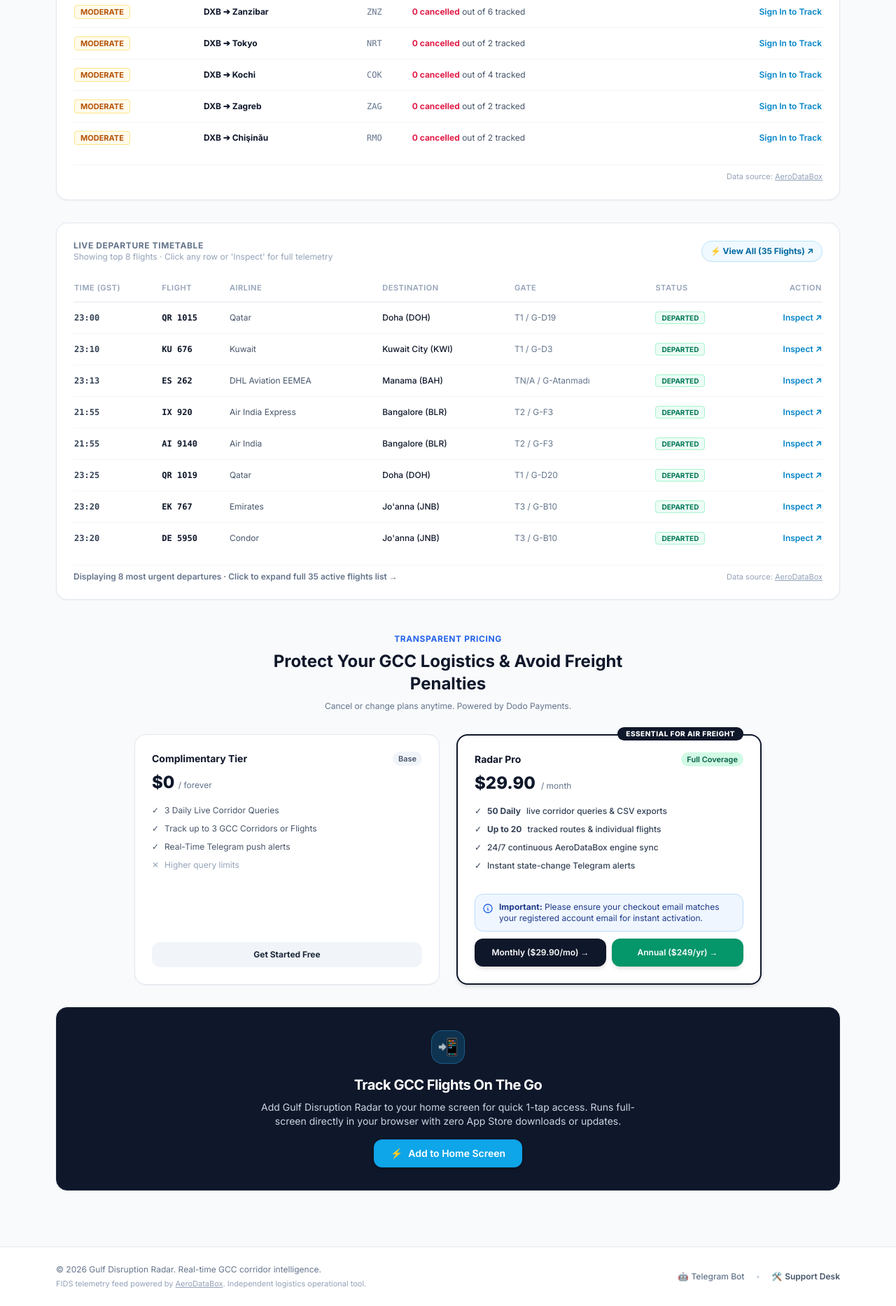
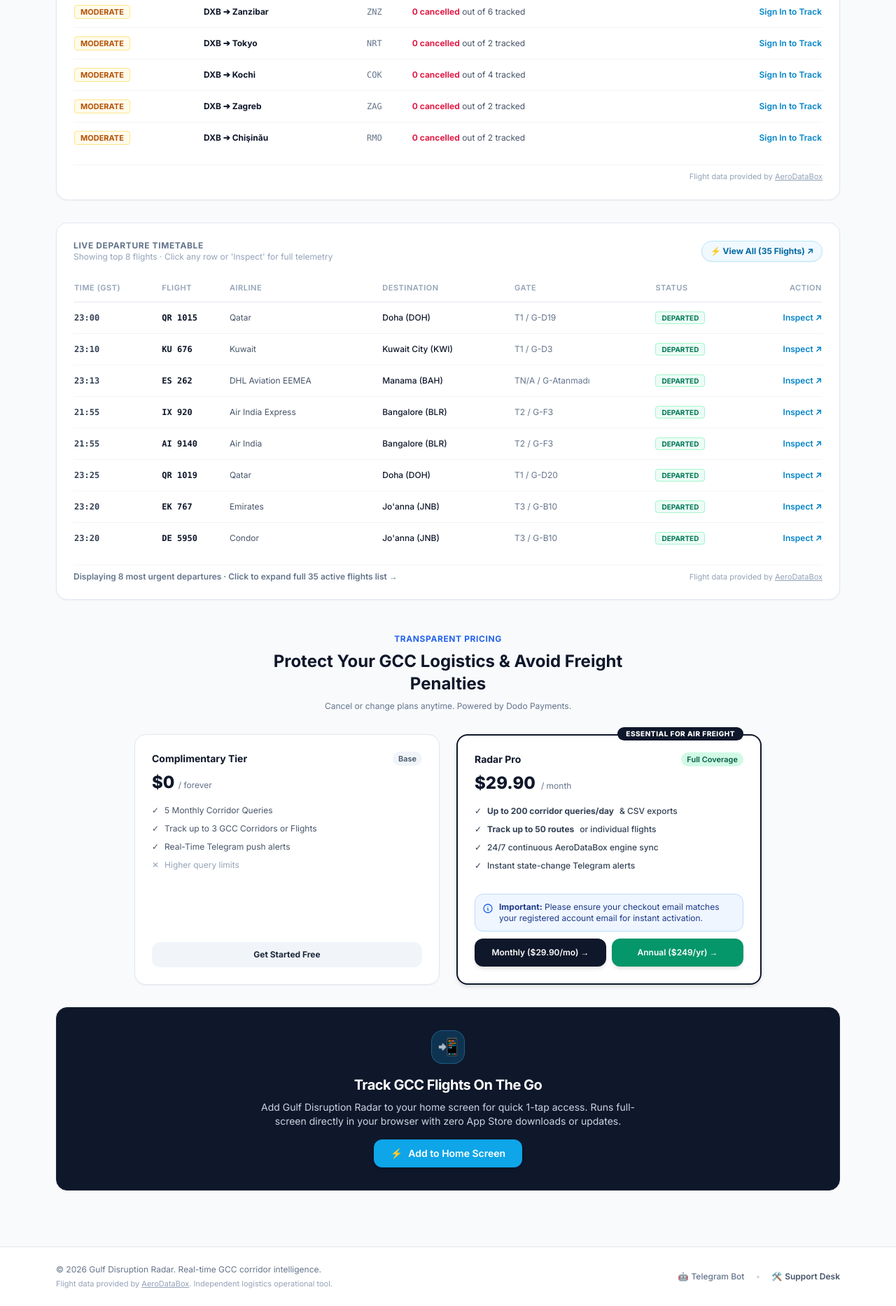
Before and after one commit to Ayhanh/gulf-disruption-radar, a FastAPI app: page / in a window 1280 px wide. Shown: the part 1240-3106 px from the top of the page at 70% size. Run offline with FastAPI, Linux system fonts and the light colour scheme; data comes from the database, SQL or seed files in the repository; data that the repository does not hold is empty; some libraries are stand-ins or nearby versions.

Commit message:
AeroDataBox atif eklendi, somut limitler belirlendi ve aylik ucretsiz kota duzenlendi

```diff
--- a/app.py
+++ b/app.py
@@ -41,10 +41,10 @@ DODO_ANNUAL_LINK = os.getenv("Radar_Pro_Annual", "").strip()
 
 ADMIN_EMAILS = [email.strip().lower() for email in os.getenv("ADMIN_EMAIL", "ayhan.hakyemez@gmail.com").split(",") if email.strip()]
 
-# KOTA VE PLAN LİMİTLERİ
-FREE_SEARCH_LIMIT = 3
-PRO_DAILY_SEARCH_LIMIT = 50
-PRO_MAX_WATCHLIST_LIMIT = 20
+# GÜNCELLENEN PLAN LİMİTLERİ
+FREE_MONTHLY_SEARCH_LIMIT = 5
+PRO_DAILY_SEARCH_LIMIT = 200
+PRO_MAX_WATCHLIST_LIMIT = 50
 
 app = FastAPI(title="Gulf Disruption Radar")
 
@@ -109,9 +109,9 @@ def init_db():
             CREATE TABLE IF NOT EXISTS search_logs (
                 id SERIAL PRIMARY KEY,
                 identifier TEXT NOT NULL,
-                search_date DATE NOT NULL,
+                search_period TEXT NOT NULL,
                 count INTEGER DEFAULT 1,
-                UNIQUE(identifier, search_date)
+                UNIQUE(identifier, search_period)
             );
             CREATE TABLE IF NOT EXISTS sessions (
                 session_id TEXT PRIMARY KEY,
@@ -159,9 +159,9 @@ def init_db():
             CREATE TABLE IF NOT EXISTS search_logs (
                 id INTEGER PRIMARY KEY AUTOINCREMENT,
                 identifier TEXT NOT NULL,
-                search_date DATE NOT NULL,
+                search_period TEXT NOT NULL,
                 count INTEGER DEFAULT 1,
-                UNIQUE(identifier, search_date)
+                UNIQUE(identifier, search_period)
             );
         """)
         cursor.execute("""
@@ -211,15 +211,15 @@ def notify_admin_quota_exceeded(user_email: str, current_searches: int):
     admin_chat = os.getenv("MY_TELEGRAM_ID", "").strip()
     if admin_chat:
         msg = (
-            "🚨 <b>GULF RADAR | QUOTA EXCEEDED ALERT</b>\n\n"
-            f"User <code>{user_email}</code> reached the Pro limit ({current_searches} searches).\n"
+            "🚨 <b>GULF RADAR | PRO QUOTA EXCEEDED ALERT</b>\n\n"
+            f"User <code>{user_email}</code> reached the Pro limit ({current_searches} searches today).\n"
             "System paused automated lookups for this user.\n\n"
             "💡 <i>Action Required:</i> Create a custom Gold Tier or increase subscription fee."
         )
         asyncio.create_task(send_telegram(admin_chat, msg))
 
 # ---------------------------------------------------------
-# KULLANICI VE KOTA KONTROLLERİ (UTC TARIH YÖNETIMI)
+# KULLANICI VE KOTA KONTROLLERİ (AYLIK/GÜNLÜK UTC)
 # ---------------------------------------------------------
 def is_valid_telegram_chat_id(chat_id: str) -> bool:
     return bool(re.fullmatch(r"-?\d{6,20}", str(chat_id).strip())) if chat_id else False
@@ -251,29 +251,30 @@ def get_current_user(request: Request):
         user_dict["is_admin"] = False
     return user_dict
 
-def get_today_utc_str() -> str:
-    return datetime.now(timezone.utc).date().isoformat()
+def get_search_period(is_pro: bool) -> str:
+    now_utc = datetime.now(timezone.utc)
+    return now_utc.date().isoformat() if is_pro else now_utc.strftime("%Y-%m")
 
-def get_search_count(identifier: str) -> int:
-    today_utc = get_today_utc_str()
+def get_search_count(identifier: str, is_pro: bool) -> int:
+    period_str = get_search_period(is_pro)
     conn = get_db()
     cursor = conn.cursor()
-    query = format_query("SELECT count FROM search_logs WHERE identifier = ? AND search_date = ?")
-    cursor.execute(query, (identifier, today_utc))
+    query = format_query("SELECT count FROM search_logs WHERE identifier = ? AND search_period = ?")
+    cursor.execute(query, (identifier, period_str))
     row = cursor.fetchone()
     conn.close()
     return row["count"] if row else 0
 
-def increment_search_count(identifier: str):
-    today_utc = get_today_utc_str()
+def increment_search_count(identifier: str, is_pro: bool):
+    period_str = get_search_period(is_pro)
     conn = get_db()
     cursor = conn.cursor()
     query = format_query("""
-        INSERT INTO search_logs (identifier, search_date, count)
+        INSERT INTO search_logs (identifier, search_period, count)
         VALUES (?, ?, 1)
-        ON CONFLICT(identifier, search_date) DO UPDATE SET count = search_logs.count + 1
+        ON CONFLICT(identifier, search_period) DO UPDATE SET count = search_logs.count + 1
     """)
-    cursor.execute(query, (identifier, today_utc))
+    cursor.execute(query, (identifier, period_str))
     conn.commit()
     conn.close()
 
@@ -563,8 +564,8 @@ async def dodo_webhook(request: Request):
             pro_msg = (
                 "🎉 <b>Gulf Disruption Radar | PRO Activated!</b>\n\n"
                 "Your account is upgraded to <b>PRO</b>.\n"
-                "• 50 daily corridor lookups & CSV export\n"
-                "• Up to 20 tracked routes & individual flights\n"
+                f"• Up to {PRO_DAILY_SEARCH_LIMIT} daily corridor lookups & CSV export\n"
+                f"• Track up to {PRO_MAX_WATCHLIST_LIMIT} routes & individual flights\n"
                 "• Instant state-change push alerts"
             )
             await send_telegram(user_row["telegram_chat_id"], pro_msg)
@@ -601,7 +602,7 @@ async def export_csv(request: Request):
         ])
 
     output.seek(0)
-    today_utc = get_today_utc_str()
+    today_utc = datetime.now(timezone.utc).date().isoformat()
     filename = f"Gulf_Disruption_Report_{today_utc}.csv"
     return StreamingResponse(
         iter([output.getvalue()]),
@@ -629,23 +630,17 @@ async def index(request: Request, q: Optional[str] = None):
     client_ip = request.client.host if request.client else "127.0.0.1"
     is_pro = bool(user and user.get("is_pro"))
     identifier = f"user_{user['id']}" if user else f"guest_{client_ip}"
-    search_count = get_search_count(identifier)
 
-    if is_pro:
-        search_limit = PRO_DAILY_SEARCH_LIMIT
-        search_limit_reached = search_count >= search_limit
-        remaining_searches = max(0, search_limit - search_count)
+    search_limit = PRO_DAILY_SEARCH_LIMIT if is_pro else FREE_MONTHLY_SEARCH_LIMIT
+    search_count = get_search_count(identifier, is_pro)
+    search_limit_reached = search_count >= search_limit
+    remaining_searches = max(0, search_limit - search_count)
 
-        # PRO kullanıcı kotayı aşarsa otomatik duraklat ve admin'e bildir
-        if search_limit_reached and search_count == search_limit:
-            notify_admin_quota_exceeded(user["email"], search_count)
-    else:
-        search_limit = FREE_SEARCH_LIMIT
-        search_limit_reached = search_count >= search_limit
-        remaining_searches = max(0, search_limit - search_count)
+    if is_pro and search_limit_reached and search_count == search_limit:
+        notify_admin_quota_exceeded(user["email"], search_count)
 
     if q and not search_limit_reached:
-        increment_search_count(identifier)
+        increment_search_count(identifier, is_pro)
         search_count += 1
         remaining_searches = max(0, search_limit - search_count)
         search_limit_reached = search_count >= search_limit
--- a/templates/index.html
+++ b/templates/index.html
@@ -88,19 +88,19 @@
         </section>
 
         <!-- AERO DATABOX ZORUNLU ATIF BİLDİRİMİ -->
-        <div class="bg-sky-50 border border-sky-200 rounded-xl p-3 text-center text-xs text-sky-900">
-            Data source: <a href="https://aerodatabox.com" target="_blank" class="font-semibold underline hover:text-sky-700">AeroDataBox</a>. Real-time aviation telemetry feed. (Required for Basic tier compliance).
+        <div class="bg-sky-50 border border-sky-200 rounded-xl p-3 text-center text-xs text-sky-900 shadow-sm">
+            Flight data provided by <a href="https://aerodatabox.com" target="_blank" class="font-semibold underline hover:text-sky-700">AeroDataBox</a>. Real-time aviation telemetry feed. (Required for Basic tier compliance).
         </div>
 
         <!-- KOTA & PAYWALL KARTLARI -->
         {% if search_limit_reached %}
         <div class="bg-amber-50 border border-amber-200 rounded-2xl p-4 sm:p-5 text-amber-950 flex flex-col sm:flex-row sm:items-center justify-between gap-4">
             <div>
-                <h4 class="font-bold text-sm text-amber-900">Daily Corridor Lookup Limit Reached ({{ search_count }}/{{ search_limit }})</h4>
-                <p class="text-xs text-amber-800 mt-1">Upgrade to Pro for 50 daily corridor lookups and continuous 24/7 background sync.</p>
+                <h4 class="font-bold text-sm text-amber-900">Monthly Query Limit Reached ({{ search_count }}/{{ search_limit }})</h4>
+                <p class="text-xs text-amber-800 mt-1">Upgrade to Pro for up to 200 corridor queries/day and continuous 24/7 background sync.</p>
             </div>
             <a href="#pricing" class="inline-flex justify-center items-center whitespace-nowrap bg-slate-900 hover:bg-slate-800 text-white font-bold text-xs py-2.5 px-5 rounded-xl shadow-sm transition">
-                Unlock Pro Queries →
+                Unlock Pro Plan →
             </a>
         </div>
         {% endif %}
@@ -112,7 +112,7 @@
                 <p class="text-xs text-indigo-800 mt-1">Your current plan monitors up to {{ max_allowed_watchlist }} routes or flights.</p>
             </div>
             <a href="#pricing" class="inline-flex justify-center items-center whitespace-nowrap bg-indigo-600 hover:bg-indigo-700 text-white font-bold text-xs py-2.5 px-5 rounded-xl shadow-sm transition">
-                Upgrade to Pro (20 Items) →
+                Upgrade to Pro (50 Routes) →
             </a>
         </div>
         {% endif %}
@@ -126,7 +126,7 @@
                         <span>📥</span> Export CSV
                     </a>
                     <span class="inline-flex items-center text-xs px-2.5 py-1 rounded-full font-semibold {{ 'bg-amber-100 text-amber-800' if search_limit_reached else 'bg-slate-100 text-slate-700' }}">
-                        Daily Queries Left: {{ remaining_searches }}
+                        Queries Left: {{ remaining_searches }}
                     </span>
                 </div>
             </div>
@@ -233,7 +233,7 @@
             </div>
             <!-- Atıf Alanı -->
             <div class="text-[11px] text-slate-400 text-right pt-2 border-t border-slate-100">
-                Data source: <a href="https://aerodatabox.com" target="_blank" class="underline hover:text-slate-600">AeroDataBox</a>
+                Flight data provided by <a href="https://aerodatabox.com" target="_blank" class="underline hover:text-slate-600">AeroDataBox</a>
             </div>
         </section>
 
@@ -399,7 +399,7 @@
                     Displaying 8 most urgent departures · Click to expand full {{ data.all_flights|length }} active flights list →
                 </button>
                 <div class="text-[11px] text-slate-400">
-                    Data source: <a href="https://aerodatabox.com" target="_blank" class="underline hover:text-slate-600">AeroDataBox</a>
+                    Flight data provided by <a href="https://aerodatabox.com" target="_blank" class="underline hover:text-slate-600">AeroDataBox</a>
                 </div>
             </div>
         </section>
@@ -422,7 +422,7 @@
                         </div>
                         <div class="text-2xl font-extrabold text-slate-900 mb-4">$0 <span class="text-xs font-normal text-slate-500">/ forever</span></div>
                         <ul class="text-xs text-slate-600 space-y-2.5 mb-6">
-                            <li class="flex items-center gap-2"><span>✓</span> 3 Daily Live Corridor Queries</li>
+                            <li class="flex items-center gap-2"><span>✓</span> 5 Monthly Corridor Queries</li>
                             <li class="flex items-center gap-2"><span>✓</span> Track up to 3 GCC Corridors or Flights</li>
                             <li class="flex items-center gap-2"><span>✓</span> Real-Time Telegram push alerts</li>
                             <li class="flex items-center gap-2 text-slate-400"><span>✕</span> Higher query limits</li>
@@ -453,8 +453,8 @@
                             <span class="text-xs text-slate-500">/ month</span>
                         </div>
                         <ul class="text-xs text-slate-700 space-y-2.5 mb-6 font-medium">
-                            <li class="flex items-center gap-2"><span>✓</span> <b>50 Daily</b> live corridor queries & CSV exports</li>
-                            <li class="flex items-center gap-2"><span>✓</span> <b>Up to 20</b> tracked routes & individual flights</li>
+                            <li class="flex items-center gap-2"><span>✓</span> <b>Up to 200 corridor queries/day</b> & CSV exports</li>
+                            <li class="flex items-center gap-2"><span>✓</span> <b>Track up to 50 routes</b> or individual flights</li>
                             <li class="flex items-center gap-2"><span>✓</span> 24/7 continuous AeroDataBox engine sync</li>
                             <li class="flex items-center gap-2"><span>✓</span> Instant state-change Telegram alerts</li>
                         </ul>
@@ -516,7 +516,7 @@
             <div>
                 <div>© 2026 Gulf Disruption Radar. Real-time GCC corridor intelligence.</div>
                 <p class="text-[11px] text-slate-400 mt-1">
-                    FIDS telemetry feed powered by <a href="https://aerodatabox.com" target="_blank" class="underline hover:text-slate-600">AeroDataBox</a>. Independent logistics operational tool.
+                    Flight data provided by <a href="https://aerodatabox.com" target="_blank" class="underline hover:text-slate-600">AeroDataBox</a>. Independent logistics operational tool.
                 </p>
             </div>
             <div class="flex items-center gap-4 flex-shrink-0">
```
